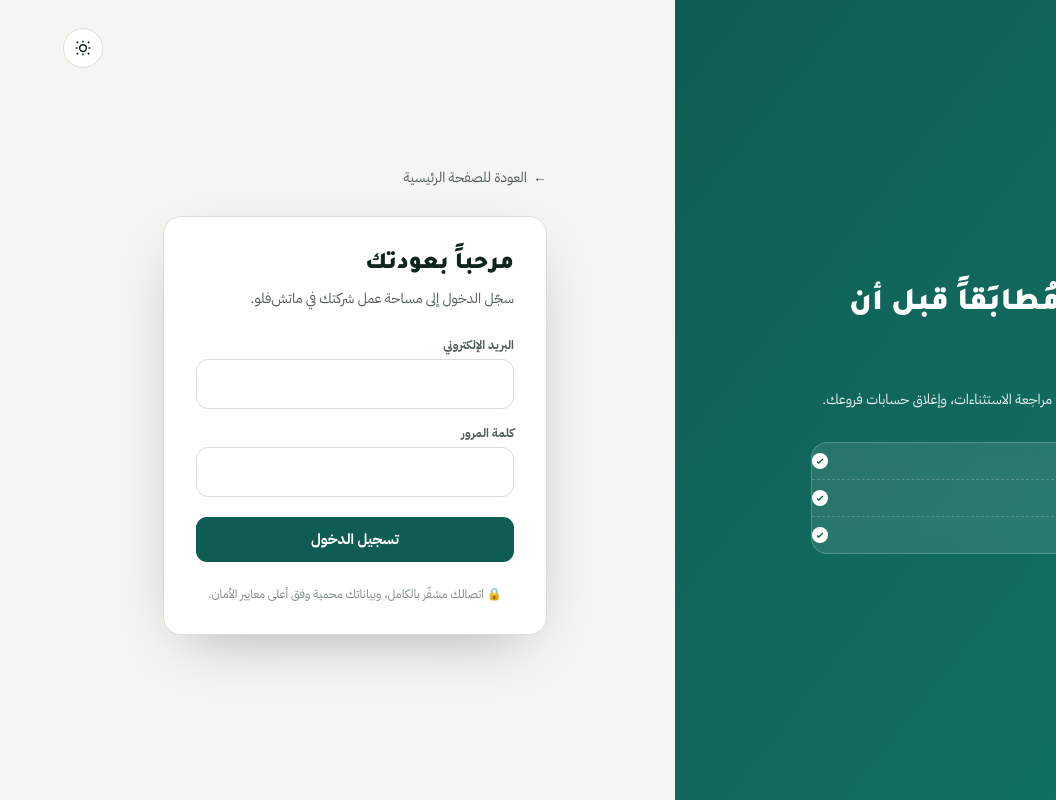
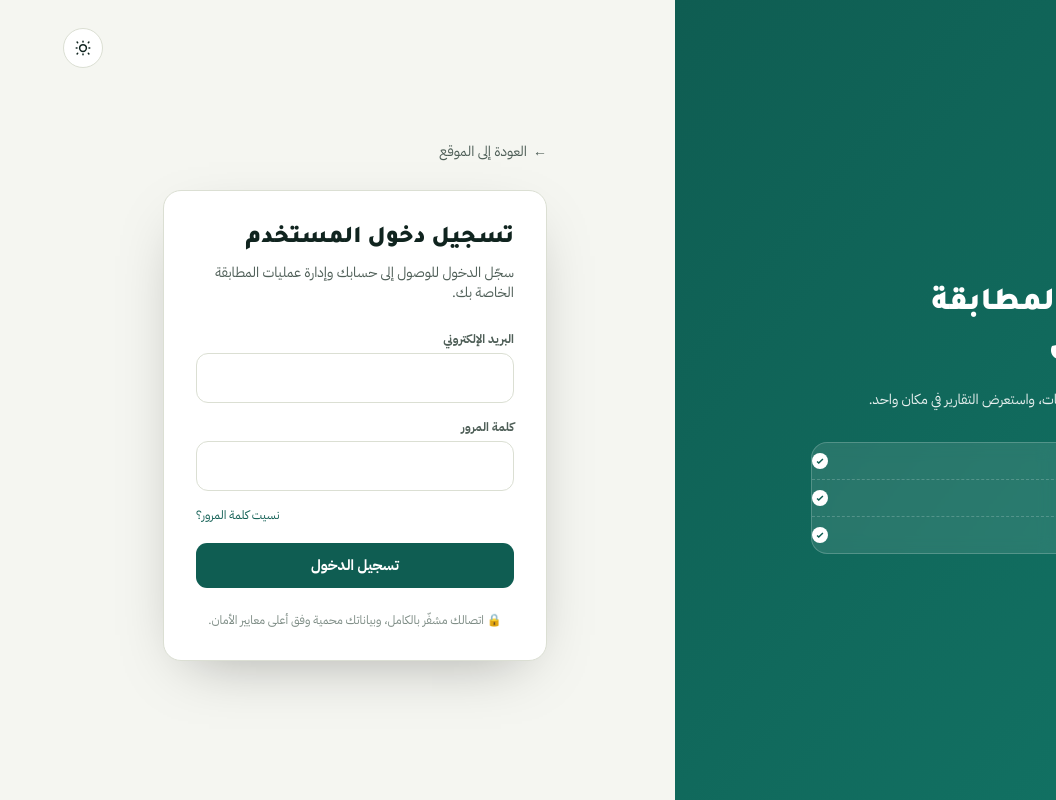
Before and after one commit to shahed2762004/MFSh, a Next.js app: page /login in a window 1280 px wide. Shown: the whole page, without its empty margins (224-1280 px from the left). Built offline with nearby package versions, Linux system fonts and the light colour scheme.

Commit message:
Revise login page content for better user experience
Updated the login page text for improved clarity and user guidance.

```diff
--- a/app/login/page.tsx
+++ b/app/login/page.tsx
@@ -48,9 +48,9 @@ export default function LoginPage() {
           <div className="inline-flex gap-2 items-center text-xs font-bold bg-white/15 px-3.5 py-1.5 rounded-full mb-5">
             🔒 مساحة عمل خاصة بشركتك
           </div>
-          <h1 className="text-[32px] font-black leading-snug mb-4">يومك المالي، مُطابَقاً قبل أن تبدأ قهوتك</h1>
+          <h1 className="text-[32px] font-black leading-snug mb-4">إدارة عمليات المطابقة بسهولة وأمان</h1>
           <p className="text-sm opacity-90 leading-loose">
-            سجّل الدخول لمتابعة عمليات المطابقة، مراجعة الاستثناءات، وإغلاق حسابات فروعك.
+            تابع عملياتك المالية، راقب حالة المطابقات، واستعرض التقارير في مكان واحد.
           </p>
           <div className="bg-white/10 border border-white/20 rounded-2xl p-4.5 mt-7 backdrop-blur">
             {["جوال باي · فرع رام الله", "بال باي · فرع نابلس", "دفتر الأستاذ · فرع الخليل"].map((row, i) => (
@@ -82,13 +82,17 @@ export default function LoginPage() {
         </div>
         <div className="w-full max-w-sm">
           <Link href="/" className="text-sm text-[var(--text-dim)] mb-7 inline-flex gap-1.5">
-            ← <span>العودة للصفحة الرئيسية</span>
+            ← <span>العودة إلى الموقع</span>
           </Link>
 
           <div className="card p-8 shadow-[0_20px_60px_-25px_rgba(0,0,0,0.35)]">
-            <h2 className="text-2xl font-black mb-2">مرحباً بعودتك</h2>
-            <p className="text-sm text-[var(--text-dim)] mb-7">سجّل الدخول إلى مساحة عمل شركتك في ماتش‌فلو.</p>
+           <h2 className="text-2xl font-black mb-2">
+              تسجيل دخول المستخدم
+            </h2>
 
+            <p className="text-sm text-[var(--text-dim)] mb-7">
+              سجّل الدخول للوصول إلى حسابك وإدارة عمليات المطابقة الخاصة بك.
+            </p>
             <form onSubmit={onSubmit} className="flex flex-col gap-4">
               <div>
                 <label className="block text-xs font-bold mb-1.5 text-[var(--text-dim)]">البريد الإلكتروني</label>
@@ -111,6 +115,15 @@ export default function LoginPage() {
                 />
               </div>
 
+                <div className="flex justify-end">
+                  <Link
+                    href="/forgot-password"
+                    className="text-xs text-[var(--primary)] hover:underline"
+                  >
+                    نسيت كلمة المرور؟
+                  </Link>
+                </div>
+
               {error && <p className="text-sm text-[var(--danger)]">{error}</p>}
 
               <button type="submit" disabled={loading} className="btn btn-primary w-full py-3.5 mt-1">
```
